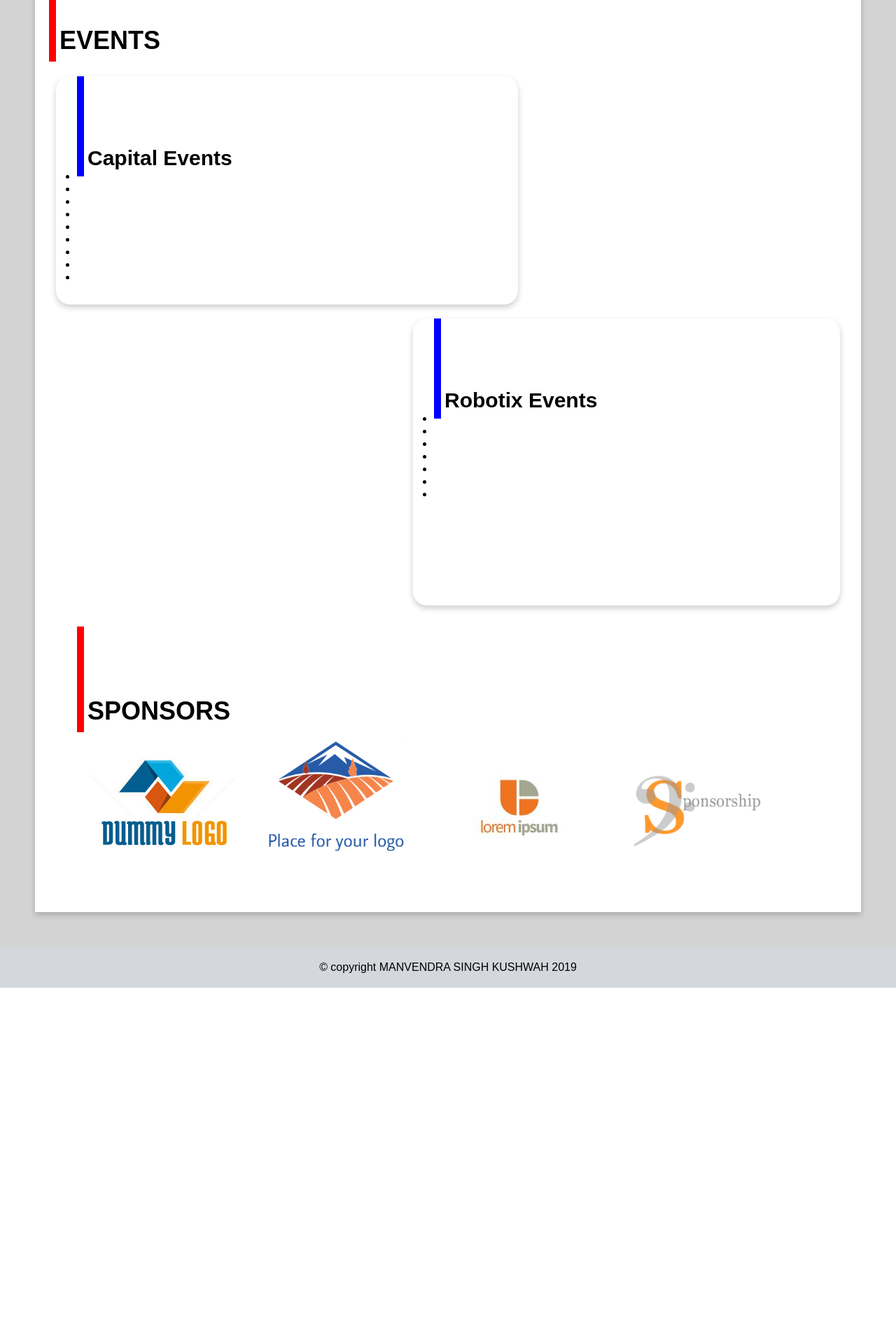
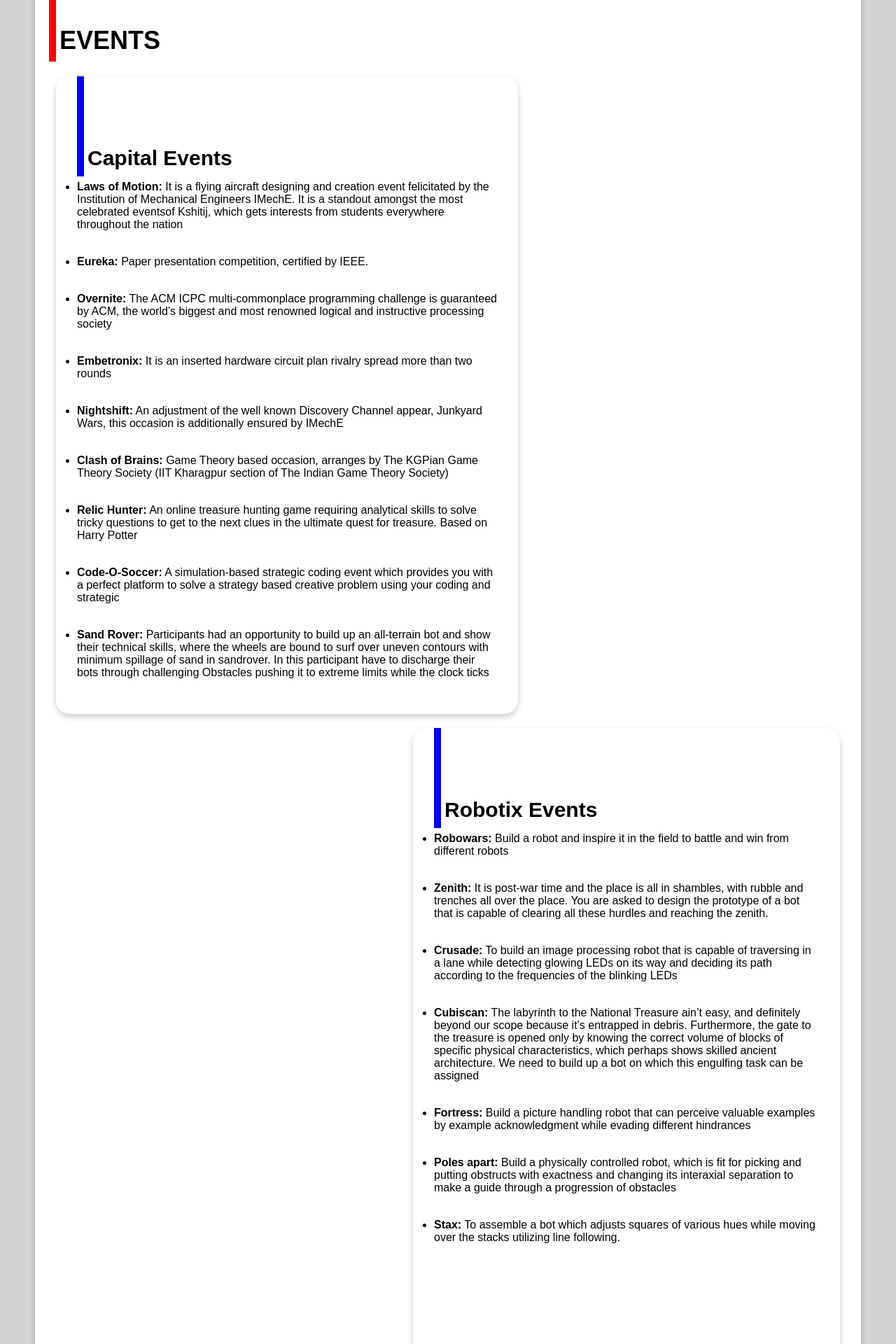
Before and after one commit to singhkushwahmanvendra/kshitij-msk, a PHP site: page / in a window 1280 px wide. Shown: the part 2677-4597 px from the top of the page at 70% size. Before the commit the page ends 4088 px from the top, so only its background shows below. Run offline with PHP 8.4, Linux system fonts and the light colour scheme.

Commit message:
Add files via upload

```diff
--- a/StyleSheet1.css
+++ b/StyleSheet1.css
@@ -13,16 +13,8 @@
     min-width: 0px;
     position: sticky;
     margin: 0 auto;
-   /*display:flex;
-    flex-direction:row;*/
+
 }
-/*
-.header::after{
-   content:" ";
-   clear:both;
-   display:block;
-   visibility: hidden;
-}*/
 
 .container1 {
     position: fixed;
@@ -39,14 +31,10 @@
 
 .logo{
     float:left;
-   /* margin-left:100px;
-    margin-right:550px;*/
 }
 
 .nav {
     float: right;
-   /* margin-left:261px;
-   margin-right:46px;*/
 }
 
 .nav ul li{
@@ -86,17 +74,6 @@
     border-radius:30px;
 }
 
-p{
-    display:none;
-}
-
-.content:hover p{
-    display:block;
-}
-
-.events p {
-    display: block;
-}
 
 .imgin1 {
     border-top-left-radius: 30px;
@@ -112,6 +89,19 @@
     margin-bottom: 130px;
     width: 528px;
     float: right;
+}
+
+p {
+    display: none;
+    padding-bottom: 20px;
+}
+
+.content:hover p{
+    display:block;
+}
+
+.events p {
+    display: block;
 }
 
 .article h1{
@@ -153,9 +143,9 @@
     padding: 100px 10px 10px 5px;
     background-color: white;
 }
+
 .article p{
     margin-top:15px;
-
 }
 
 
@@ -195,11 +185,6 @@
 }
 
 
-p{
-    padding-bottom:20px;
-    /*font-size:20px;*/
-}
-
 img{
     margin:0 auto;
     display:block;
--- a/index.html
+++ b/index.html
@@ -30,6 +30,7 @@
                 <img class="ktj" src="images/l.jpg" alt="logo" />
                 <div class="content">
                     <h2 id="intro">INTRODUCTION</h2>
+                    <div class="intro">
                         <p>
                             Kshitij also called KTJ, is the annual techno-management festival
                             of one of India’s premier technical institutions, the IIT Kharagpur.
@@ -52,9 +53,11 @@
                             20th January 2020. Registrations will start soon.
                         </p>
                     </div>
+                </div>
 
                 <div class="content">
                     <h2 id="about">ABOUT THE FEST</h2>
+                    <div class="about">
                         <p>
                             The launch release of this techno-executives symposium was in the year 2004 when it got a name called ‘Ideon’.
                             Even in its first release Kshitij got an attraction of more than 260 students from outside IIT Kharagpur.
@@ -76,16 +79,23 @@
                             despondency which was presented by Indian on-screen character Tisca Chopra.
                         </p>
                     </div>
+                </div>
 
                  <div class="clear"></div>
                          <img class="imgin1" src="images/robowars.png" width="1100" alt="robowars" />
                          <img class="imgin2" src="images/kshitij-2019.jpg" width="1100" alt="k-2019" />
+
                 <div class="clear"></div>
+
                       <h2 id="events">EVENTS</h2>
 
                 <div class="clear boxes"></div>
+
+                <div class="events">
+
                     <div class="content" id="cpe">
                         <h3>Capital Events</h3>
+
                         <ul>
                             <li>
                                 <p>
@@ -147,6 +157,7 @@
                         </ul>
                     </div>
 
+
                     <div class="content" id="rbe">
 
                         <h3>Robotix Events</h3>
@@ -201,6 +212,7 @@
                         </ul>
 
                     </div>
+                </div>
 
                     <div class="clear"></div>
 
```
Also changed, not shown: images/robowars.jpg (added). Lines whose indentation alone changed are shown as unchanged.
